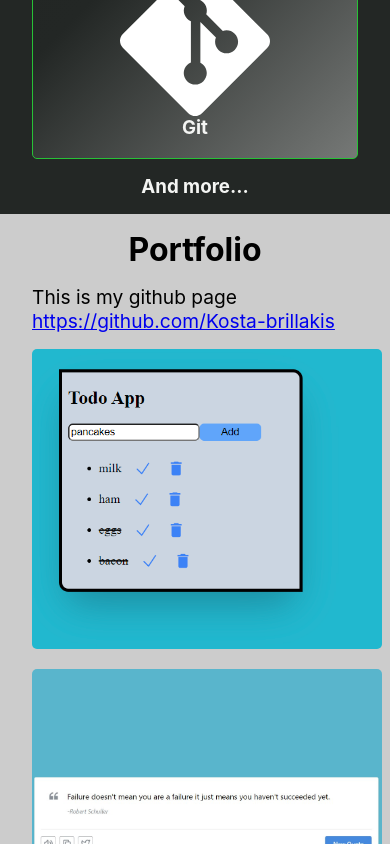
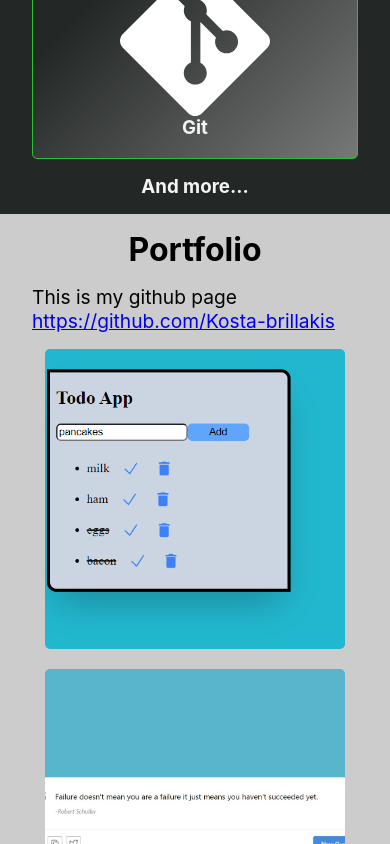
Before and after one commit to Kosta-brillakis/My-Portfolio, a React (Create React App) app: page / in a window 390 px wide. Shown: the part 3166-4010 px from the top of the page. Built offline with nearby package versions, Linux system fonts and the light colour scheme.

Commit message:
media query

```diff
--- a/src/App.css
+++ b/src/App.css
@@ -105,3 +105,12 @@
     flex-direction: column;
   }
 }
+
+@media screen and (max-width: 416px) {
+  body .portfolio-projects-frame img {
+    width: 300px;
+  }
+  body .portfolio-grid {
+    grid-template-columns: repeat(auto-fit, minmax(300px, 1fr));
+  }
+}
```
